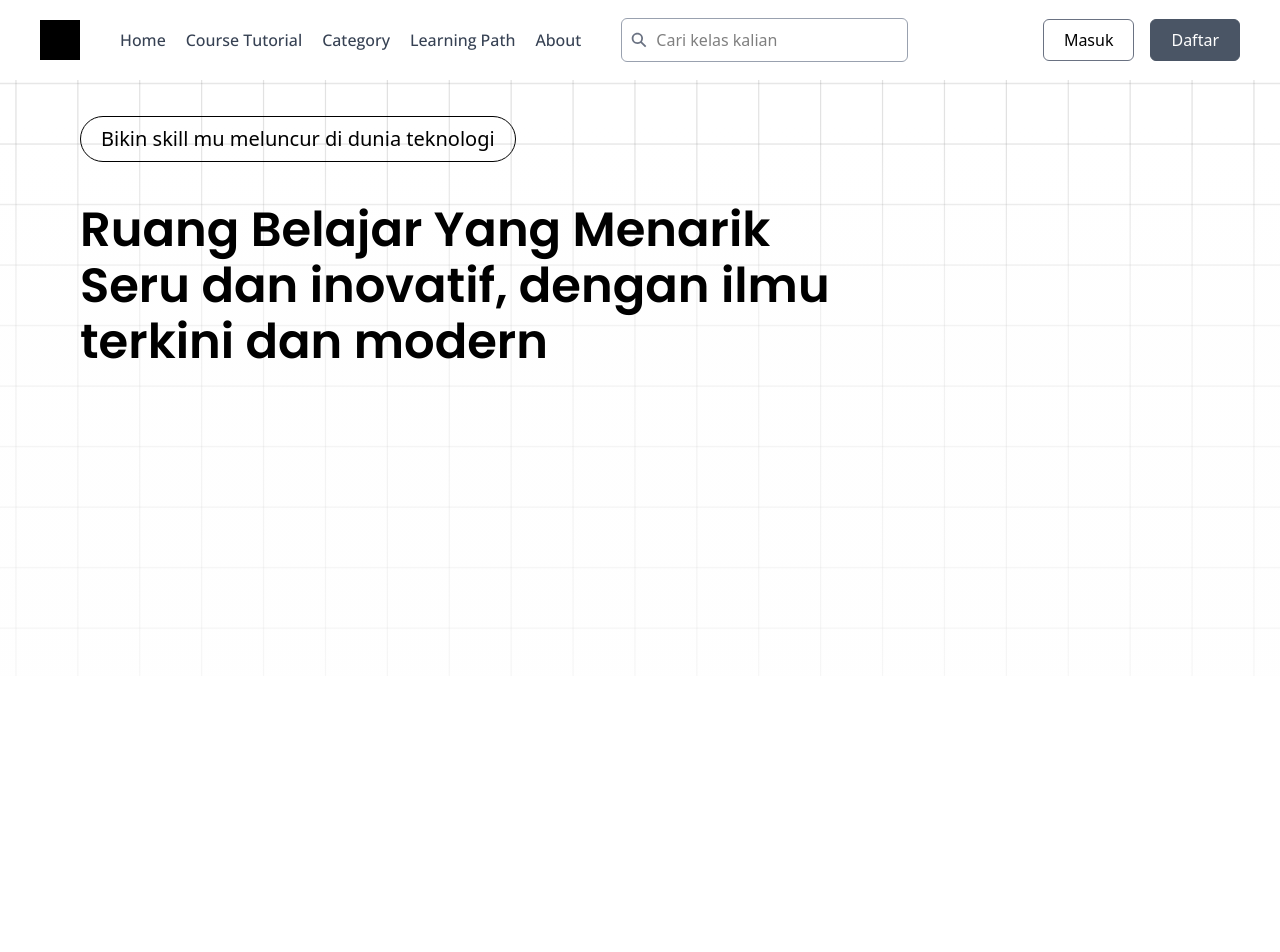
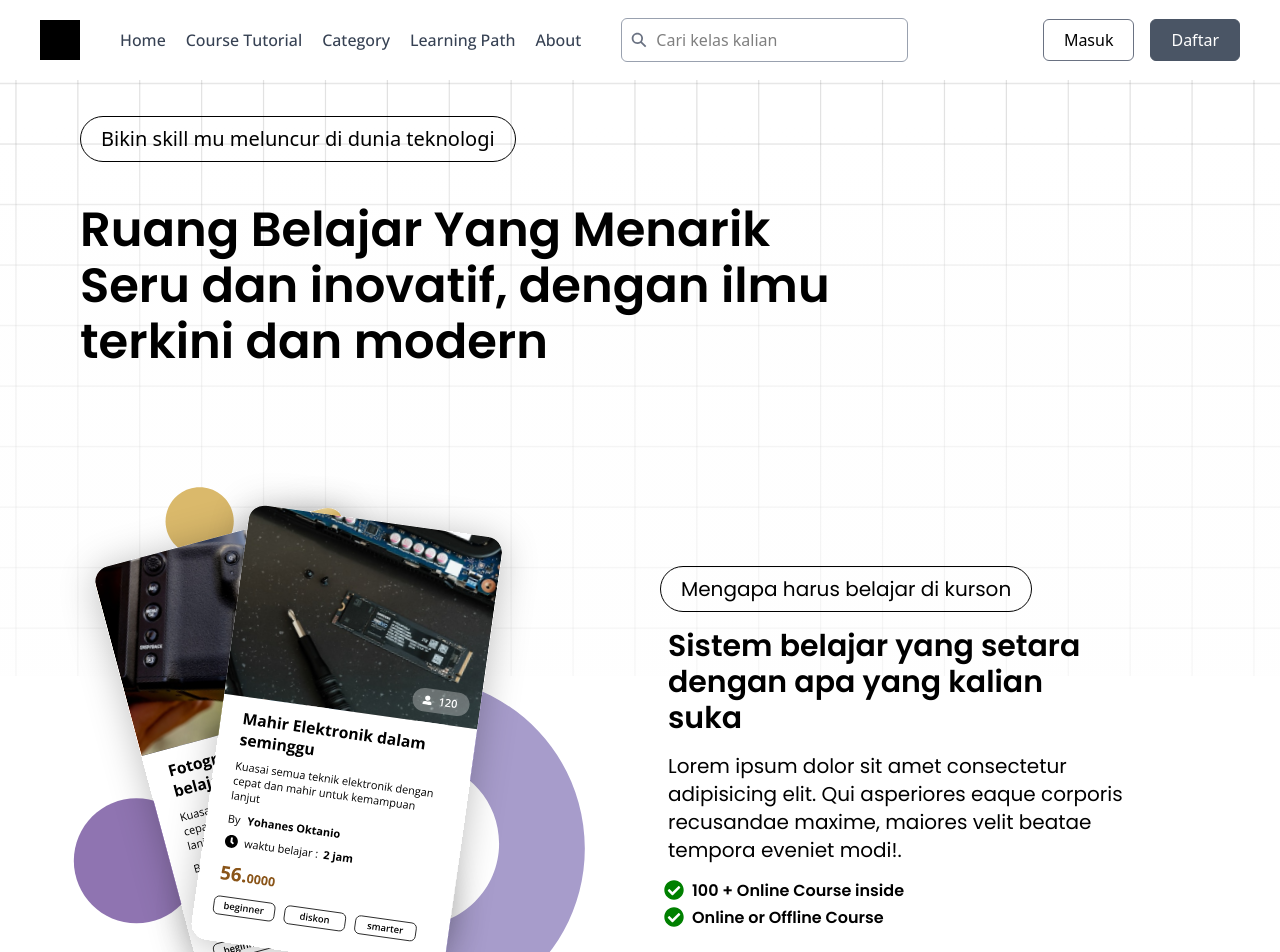
Before and after one commit to yohanesokta/CourseOnline, a React (Vite) app: page / in a window 1280 px wide. Shown: the top 952 px of the page. Before the commit the page ends 800 px from the top, so only its background shows below. Built offline with nearby package versions, Linux system fonts and the light colour scheme.

Commit message:
feat : heroes 2

```diff
--- a/src/app.css
+++ b/src/app.css
@@ -2,3 +2,7 @@
     border: none !important;
     outline: none !important;
 }
+
+button,a{
+    transition: 0.3s;
+}
--- a/src/components/Navigation.tsx
+++ b/src/components/Navigation.tsx
@@ -62,7 +62,7 @@ export const Navigation = () => {
 
         </li>
       </ul>
-      <div className="hidden sm:flex md:w-full md:mx-0 md:mr-30 xl:w-auto h-11 xl:mx-10  pr-5  input-search rounded-md border-1 border-gray-400 focus-within:border-gray-600 ">
+      <div className="hidden sm:flex md:w-full md:mx-0 md:mr-30 xl:w-auto h-11 xl:mx-10  pr-5  input-search rounded-md border-1 border-gray-400 focus-within:border-gray-600 focus-within:border-2 ">
         <div className="h-full flex justify-center items-center px-2 text-gray-500">
           <IoSearchSharp size={18} />
         </div>
@@ -73,8 +73,8 @@ export const Navigation = () => {
         <button className="p-3 xl:hidden" onClick={OpenSide}>
           <FiAlignJustify size={24} />
         </button>
-        <button className="hidden xl:block px-5 font-normal py-2 border-gray-500 border-1 rounded-md">Masuk</button>
-        <button className="hidden xl:block px-5 font-normal py-2 text-white border-gray-600 bg-gray-600 border-1 rounded-md">Daftar</button>
+        <button className="hover:bg-slate-800 hover:border-white hover:text-white hidden xl:block px-5 font-normal py-2 border-gray-500 border-1 rounded-md">Masuk</button>
+        <button className="hover:bg-slate-800 hover:border-white hover:text-white hidden xl:block px-5 font-normal py-2 text-white border-gray-600 bg-gray-600 border-1 rounded-md">Daftar</button>
       </div>
     </nav>
 
--- a/src/home/index.tsx
+++ b/src/home/index.tsx
@@ -1,11 +1,13 @@
 import { Navigation } from "../components/Navigation"
 import frame_1 from "../assets/frame_1.svg"
+import frame_2 from "../assets/FrontGroup.svg"
+import { FaCheckCircle } from "react-icons/fa"
 const Home = () => {
   return (
     <div>
       <Navigation />
+
       <div className="">
-
         <div className="w-full h-[600px] absolute z-[-1]">
           <img className="w-full h-full object-cover" src={frame_1} alt="boxies frame" />
         </div>
@@ -15,6 +17,25 @@ const Home = () => {
           <h3 className="py-10 text-3xl text-center font-semibold font-poppins md:text-left md:w-[600px] xl:text-5xl xl:w-[800px] xl:leading-14">Ruang Belajar Yang Menarik Seru dan inovatif, dengan ilmu terkini dan modern</h3>
         </div>
       </div>
+
+      <div className="w-full md:flex">
+        <div className="h-full w-full md:w-[50%] md:h-[600px] p-5 justify-center items-center flex">
+          <img className="h-full" src={frame_2} alt="frame product" />
+        </div>
+
+        <div className="px-5 xl:w-[40%] font-poppins h-full my-auto">
+          <button className="py-2 px-5 text-sm border-1 relative rounded-4xl md:text-xs xl:text-xl">Mengapa harus belajar di kurson</button>
+
+          <h3 className="m-1 md:text-3xl text-xl font-semibold font-poppins px-1 py-3 ">
+          Sistem belajar yang setara dengan apa yang kalian suka
+          </h3>
+
+          <p className="mx-2 mb-4 md:text-xl">Lorem ipsum dolor sit amet consectetur adipisicing elit. Qui asperiores eaque corporis recusandae maxime, maiores velit beatae tempora eveniet modi!.</p>
+
+          <p className="m-1 text-sm font-semibold flex gap-2 md:text-[12pt]"><FaCheckCircle color="green" size={20}/>100 + Online Course inside</p>
+          <p className="m-1 text-sm font-semibold flex gap-2 md:text-[12pt]"><FaCheckCircle color="green" size={20}/>Online or Offline Course</p>
+        </div>
+      </div>
     </div>
   )
 }
```
Also changed, not shown: src/assets/FrontGroup.svg (added), vercel.json (added).
